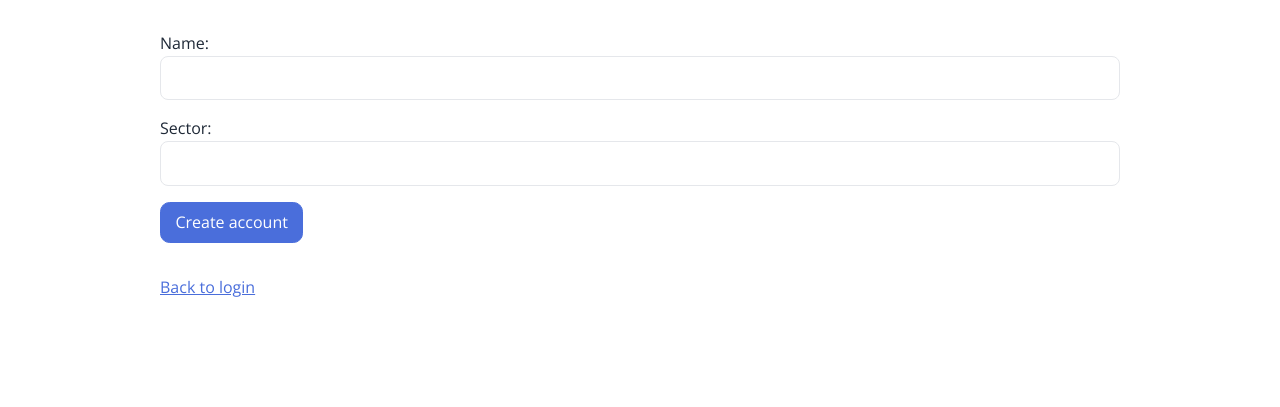
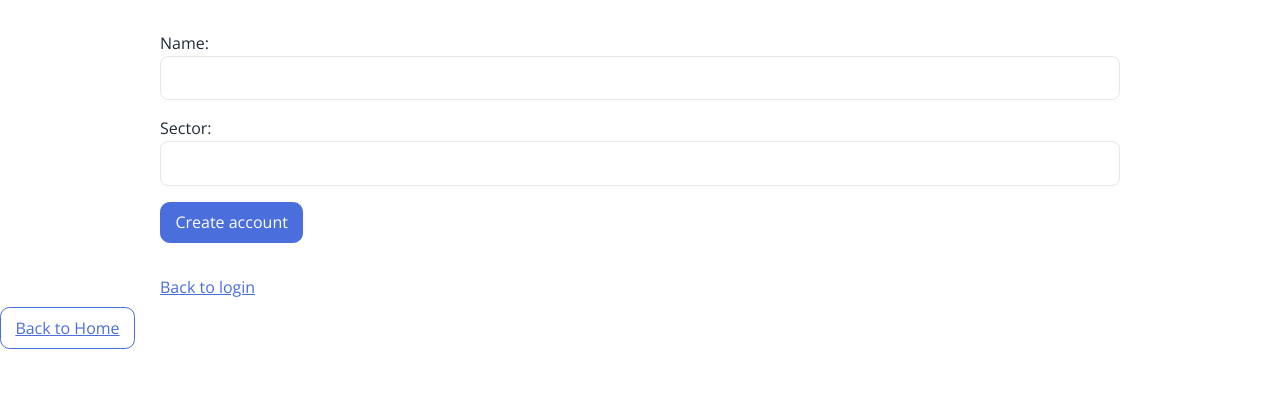
Before and after one commit to HelenLloydJeng/clarova-mvp, a Django app: template templates/account/signup.html in a window 1280 px wide. Shown: the part 145-552 px from the top of the page. Run offline with Django 3.2, Linux system fonts and the light colour scheme; the template is opened without the code that fills it: values that come from a table or form of the project are taken from there, others are empty.

Commit message:
add back to home link

```diff
--- a/templates/account/signup.html
+++ b/templates/account/signup.html
@@ -8,4 +8,5 @@
     <button type="submit">Create account</button>
   </form>
   <p><a href="{% url 'account_login' %}">Back to login</a></p>
+    <a href="{% url 'core:home' %}" class="btn mt-3">Back to Home</a>
 {% endblock %}
```
